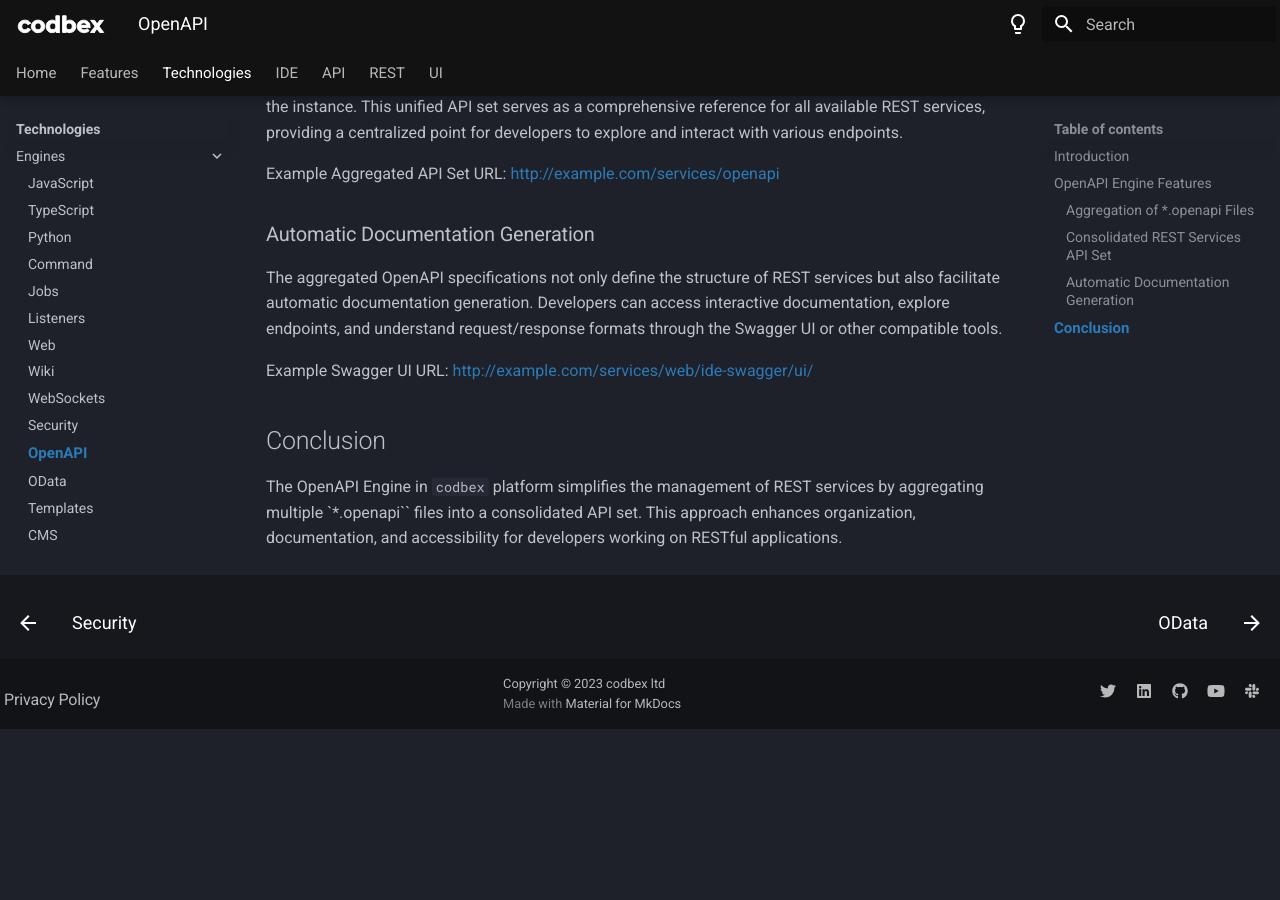
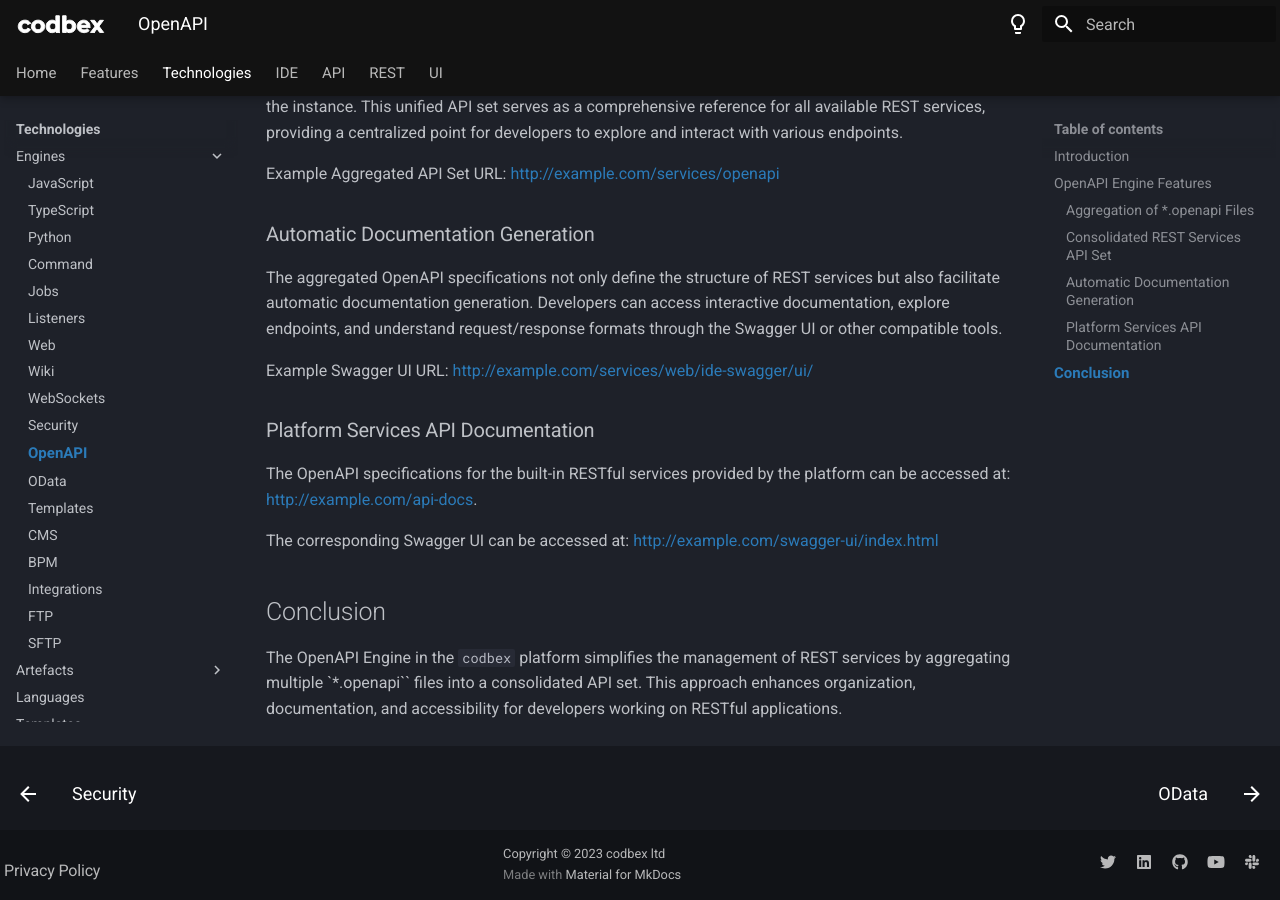
Before and after one commit to codbex/codbex-documentation, an MkDocs documentation site: the page built from docs/technologies/engines/openapi.md, in a window 1280 px wide and 900 px high, scrolled down 1292 px. Built offline with MkDocs 1.6.1 and Material for MkDocs 9.7.7, drawn with Linux system fonts in a browser that asks for light colours; before the commit the page ends 2021 px from its top, so only the background shows below that.

Commit message:
open api added platform services locations

```diff
--- a/docs/technologies/engines/openapi.md
+++ b/docs/technologies/engines/openapi.md
@@ -59,6 +59,12 @@ The aggregated OpenAPI specifications not only define the structure of REST serv
 
 Example Swagger UI URL: [http://example.com/services/web/ide-swagger/ui/](http://example.com/services/web/ide-swagger/ui/)
 
+### Platform Services API Documentation
+
+The OpenAPI specifications for the built-in RESTful services provided by the platform can be accessed at: [http://example.com/api-docs](http://example.com/api-docs).
+
+The corresponding Swagger UI can be accessed at: [http://example.com/swagger-ui/index.html](http://example.com/swagger-ui/index.html)
+
 ## Conclusion
 
-The OpenAPI Engine in `codbex` platform simplifies the management of REST services by aggregating multiple `*.openapi`` files into a consolidated API set. This approach enhances organization, documentation, and accessibility for developers working on RESTful applications.
+The OpenAPI Engine in the `codbex` platform simplifies the management of REST services by aggregating multiple `*.openapi`` files into a consolidated API set. This approach enhances organization, documentation, and accessibility for developers working on RESTful applications.
```
Also changed, not shown: docs/technologies/engines/integrations.md (+1 -1 lines).
